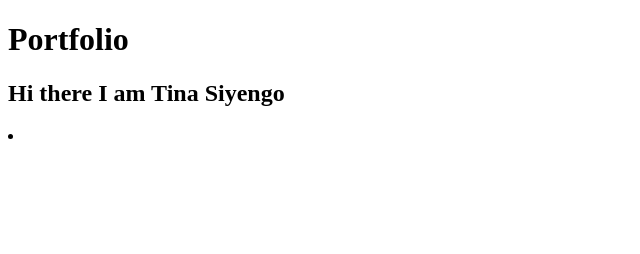
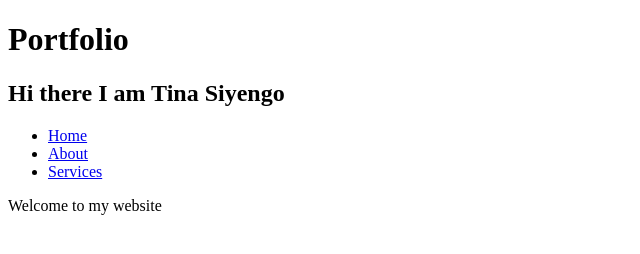
Before and after one commit to NelisaTina/Tina-Profile, a plain HTML site: page index.html in a window 1280 px wide. Shown: the whole page, without its empty margins (0-640 px from the left). Drawn offline with Linux system fonts and the light colour scheme.

Commit message:
Updated index html

```diff
--- a/index.html
+++ b/index.html
@@ -12,6 +12,15 @@
     Hi there I am Tina Siyengo
 </h2>
 <body>
- <li> <a href </li>
+    <ul>
+ <li> <a href= "#">Home </a> </li>
+ <li> <a href= "#">About</a> </li>
+ <li> <a href= "#">Services </a> </li>
+
+</ul>
+<div class="Me">
+    Welcome to my website
+</div>
+
 </body>
 </html>
```
